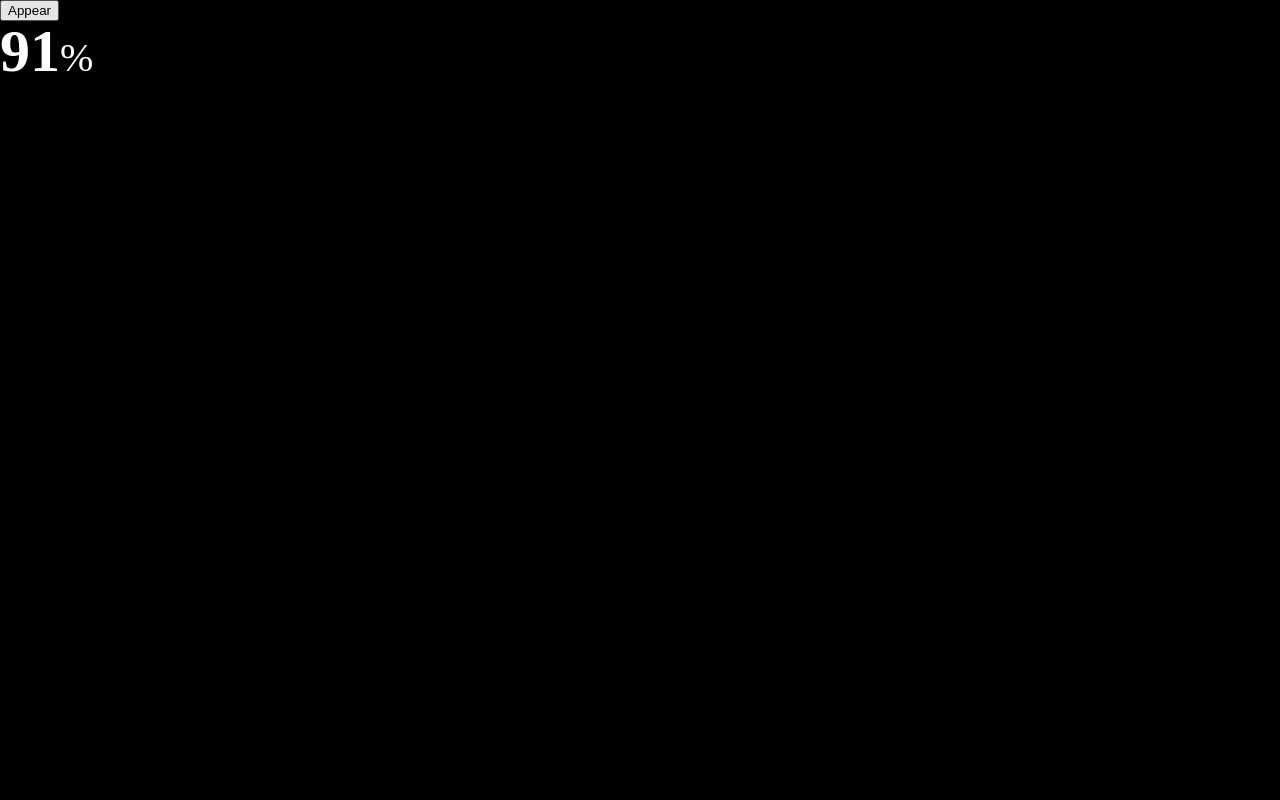
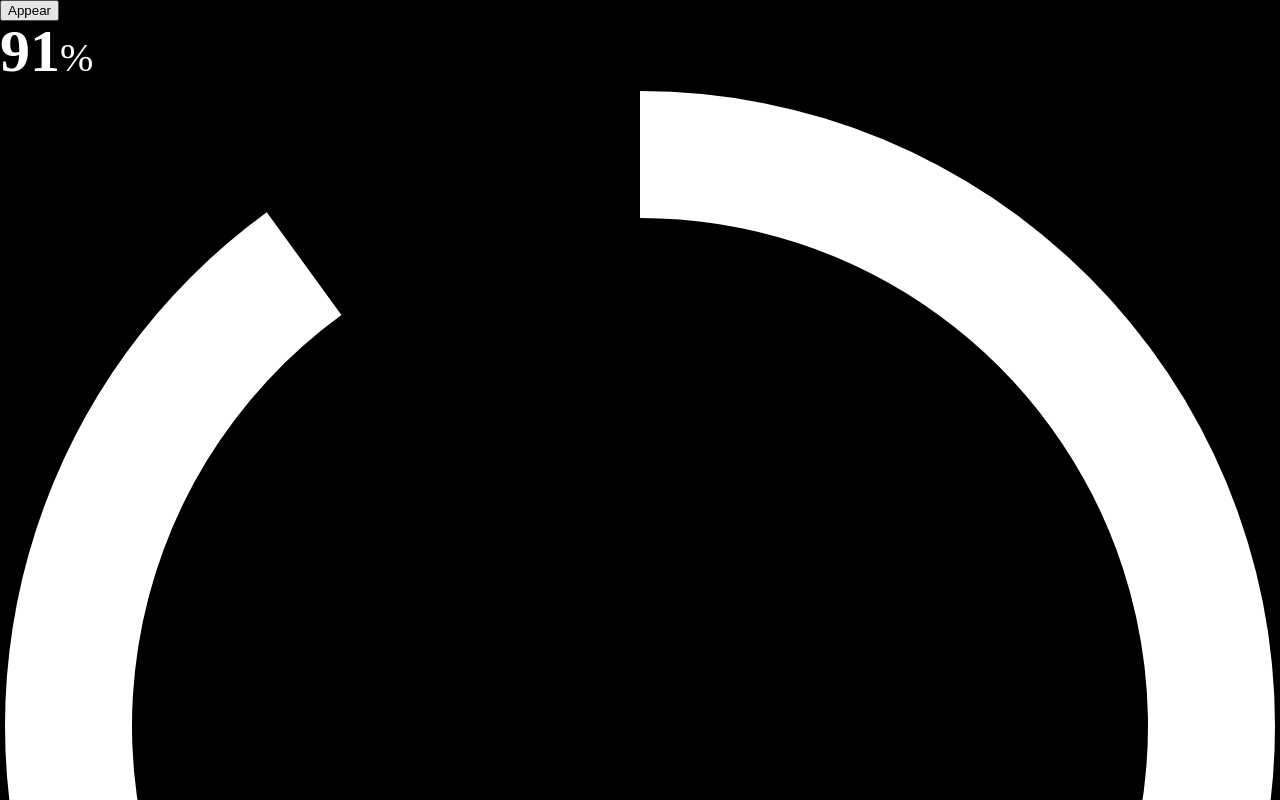
Before and after one commit to Ryoh96/portfolio-nextjs, a Next.js app: page /skills in a window 1280 px wide. Shown: the top 800 px of the page. Built offline with nearby package versions, Linux system fonts and the light colour scheme.

Commit message:
Implemented CountUpDoughnuts component

```diff
--- /dev/null
+++ b/src/components/atoms/CountUpDoughnuts.tsx
@@ -0,0 +1,30 @@
+import type { ChartData, ChartOptions } from 'chart.js'
+import { ArcElement, Chart as ChartJS, Legend, Tooltip } from 'chart.js'
+import { Doughnut } from 'react-chartjs-2'
+
+ChartJS.register(ArcElement, Tooltip, Legend)
+
+type CountUpDoughnutsProps = {
+  percentage: number
+}
+
+const CountUpDoughnut = ({ percentage }: CountUpDoughnutsProps) => {
+  const data: ChartData<'doughnut'> = {
+    datasets: [
+      {
+        data: [percentage, 100 - percentage],
+        backgroundColor: ['rgba(255, 255, 255, 1)', 'rgba(0, 0, 0, 0)'],
+        // borderColor: 'rgba(0, 0, 0, 0)',
+        borderWidth: 0,
+      },
+    ],
+  }
+
+  const options: ChartOptions<'doughnut'> = {
+    cutout: '80%',
+  }
+
+  return <Doughnut data={data} options={options} />
+}
+
+export default CountUpDoughnut
--- a/src/pages/skills.tsx
+++ b/src/pages/skills.tsx
@@ -2,6 +2,7 @@ import type { NextPage } from 'next'
 import { useState } from 'react'
 import styled from 'styled-components'
 
+import CountUpDoughnut from '@/components/atoms/CountUpDoughnuts'
 import CountUpPercentage from '@/components/atoms/CountUpPercentage'
 import _Description from '@/components/atoms/Description'
 import PopUpImage from '@/components/atoms/PopUpImage'
@@ -25,6 +26,7 @@ const Skills: NextPage = () => {
 
       {/* <PopUpImage url="/html.png" appear={appear} /> */}
       <CountUpPercentage percentage={90} />
+      <CountUpDoughnut percentage={90} />
     </>
   )
 }
```
